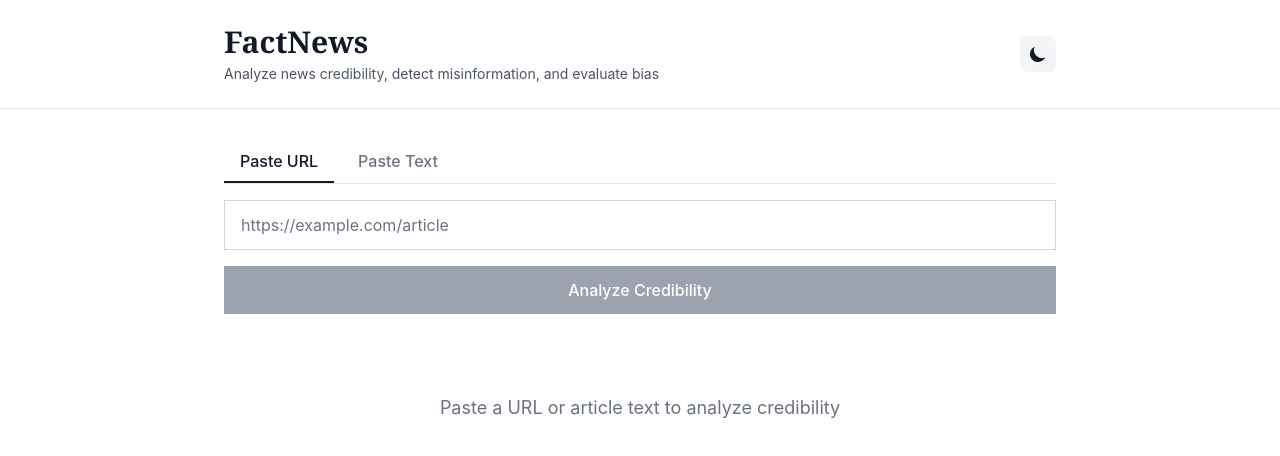
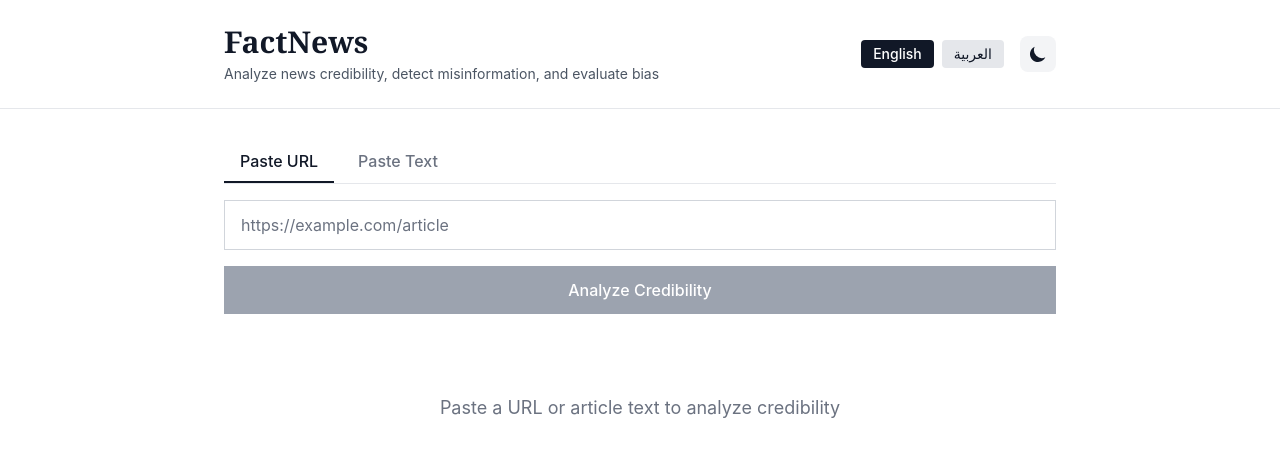
Before and after one commit to abouguri/Quanta, a Next.js app: page / in a window 1280 px wide. Shown: the top 456 px of the page. Built offline with nearby package versions, Linux system fonts and the light colour scheme.

Commit message:
Add multi-language support (English & Arabic)

```diff
--- a/app/layout.tsx
+++ b/app/layout.tsx
@@ -1,6 +1,7 @@
 import type { Metadata, Viewport } from 'next'
 import './globals.css'
 import { ThemeProvider } from '@/lib/theme'
+import { TranslationProvider } from '@/lib/i18n'
 
 export const metadata: Metadata = {
   title: 'FactNews — News Credibility Analyzer',
@@ -31,7 +32,9 @@ export default function RootLayout({
     <html lang="en" suppressHydrationWarning>
       <body>
         <ThemeProvider>
-          {children}
+          <TranslationProvider>
+            {children}
+          </TranslationProvider>
         </ThemeProvider>
       </body>
     </html>
--- a/app/page.tsx
+++ b/app/page.tsx
@@ -5,11 +5,14 @@ import { ArticleInput } from '@/components/ArticleInput'
 import { CredibilityReport } from '@/components/CredibilityReport'
 import { AnalysisResult } from '@/types/analysis'
 import { ThemeToggle } from '@/components/ThemeToggle'
+import { LanguageSelector } from '@/components/LanguageSelector'
+import { useTranslation } from '@/lib/i18n'
 
 export default function Home() {
   const [loading, setLoading] = useState(false)
   const [result, setResult] = useState<AnalysisResult | null>(null)
   const [error, setError] = useState<string | null>(null)
+  const { t, language } = useTranslation()
 
   const handleAnalyze = async (url: string | null, text: string) => {
     setLoading(true)
@@ -66,17 +69,20 @@ export default function Home() {
   }
 
   return (
-    <main className="min-h-screen bg-white dark:bg-gray-900 transition-colors">
+    <main className="min-h-screen bg-white dark:bg-gray-900 transition-colors" dir={language === 'ar' ? 'rtl' : 'ltr'}>
       {/* Header */}
       <header className="border-b border-gray-200 dark:border-gray-800 bg-white dark:bg-gray-900 sticky top-0 z-10 transition-colors">
         <div className="max-w-4xl mx-auto px-4 sm:px-6 lg:px-8 py-6 flex items-center justify-between">
           <div>
             <h1 className="text-3xl font-serif font-bold text-gray-900 dark:text-white">FactNews</h1>
             <p className="text-sm text-gray-600 dark:text-gray-400 mt-1">
-              Analyze news credibility, detect misinformation, and evaluate bias
+              {t('header.subtitle')}
             </p>
           </div>
-          <ThemeToggle />
+          <div className="flex items-center gap-4">
+            <LanguageSelector />
+            <ThemeToggle />
+          </div>
         </div>
       </header>
 
@@ -90,7 +96,7 @@ export default function Home() {
         {/* Error */}
         {error && (
           <div className="bg-red-50 dark:bg-red-900/20 border-l-4 border-red-400 dark:border-red-600 p-4 mb-6 rounded-none">
-            <p className="font-bold text-red-900 dark:text-red-200">Error</p>
+            <p className="font-bold text-red-900 dark:text-red-200">{t('error.title')}</p>
             <p className="text-red-800 dark:text-red-300 text-sm mt-1">{error}</p>
           </div>
         )}
@@ -117,7 +123,7 @@ export default function Home() {
         {/* Empty State */}
         {!loading && !result && !error && (
           <div className="text-center py-12">
-            <p className="text-gray-500 dark:text-gray-400 text-lg">Paste a URL or article text to analyze credibility</p>
+            <p className="text-gray-500 dark:text-gray-400 text-lg">{t('empty.message')}</p>
           </div>
         )}
       </div>
--- a/components/ArticleInput.tsx
+++ b/components/ArticleInput.tsx
@@ -1,6 +1,7 @@
 'use client'
 
 import { useState } from 'react'
+import { useTranslation } from '@/lib/i18n'
 
 interface ArticleInputProps {
   onSubmit: (url: string | null, text: string) => void
@@ -11,6 +12,7 @@ export function ArticleInput({ onSubmit, disabled = false }: ArticleInputProps)
   const [tab, setTab] = useState<'url' | 'text'>('url')
   const [urlInput, setUrlInput] = useState('')
   const [textInput, setTextInput] = useState('')
+  const { t } = useTranslation()
 
   const handleSubmit = () => {
     if (tab === 'url' && urlInput.trim()) {
@@ -34,7 +36,7 @@ export function ArticleInput({ onSubmit, disabled = false }: ArticleInputProps)
               : 'border-transparent text-gray-500 dark:text-gray-400 hover:text-gray-700 dark:hover:text-gray-300'
           }`}
         >
-          Paste URL
+          {t('input.urlTab')}
         </button>
         <button
           onClick={() => setTab('text')}
@@ -44,7 +46,7 @@ export function ArticleInput({ onSubmit, disabled = false }: ArticleInputProps)
               : 'border-transparent text-gray-500 dark:text-gray-400 hover:text-gray-700 dark:hover:text-gray-300'
           }`}
         >
-          Paste Text
+          {t('input.textTab')}
         </button>
       </div>
 
@@ -54,7 +56,7 @@ export function ArticleInput({ onSubmit, disabled = false }: ArticleInputProps)
           type="url"
           value={urlInput}
           onChange={(e) => setUrlInput(e.target.value)}
-          placeholder="https://example.com/article"
+          placeholder={t('input.urlPlaceholder')}
           disabled={disabled}
           className="w-full px-4 py-3 border border-gray-300 dark:border-gray-600 bg-white dark:bg-gray-800 rounded-none focus:outline-none focus:ring-2 focus:ring-gray-800 dark:focus:ring-gray-400 disabled:bg-gray-100 dark:disabled:bg-gray-700 text-gray-900 dark:text-white placeholder-gray-500 dark:placeholder-gray-400"
         />
@@ -62,7 +64,7 @@ export function ArticleInput({ onSubmit, disabled = false }: ArticleInputProps)
         <textarea
           value={textInput}
           onChange={(e) => setTextInput(e.target.value)}
-          placeholder="Paste article text here (min 100 characters)..."
+          placeholder={t('input.textPlaceholder')}
           disabled={disabled}
           rows={8}
           className="w-full px-4 py-3 border border-gray-300 dark:border-gray-600 bg-white dark:bg-gray-800 rounded-none focus:outline-none focus:ring-2 focus:ring-gray-800 dark:focus:ring-gray-400 disabled:bg-gray-100 dark:disabled:bg-gray-700 text-gray-900 dark:text-white placeholder-gray-500 dark:placeholder-gray-400 font-mono text-sm"
@@ -75,12 +77,12 @@ export function ArticleInput({ onSubmit, disabled = false }: ArticleInputProps)
         disabled={!isReady || disabled}
         className="w-full px-6 py-3 bg-gray-900 dark:bg-gray-800 text-white font-medium hover:bg-gray-800 dark:hover:bg-gray-700 transition-colors disabled:bg-gray-400 dark:disabled:bg-gray-600 disabled:cursor-not-allowed rounded-none"
       >
-        {disabled ? 'Analyzing...' : 'Analyze Credibility'}
+        {disabled ? t('input.analyzingButton') : t('input.submitButton')}
       </button>
 
       {tab === 'text' && (
         <p className="text-xs text-gray-500 dark:text-gray-400">
-          {textInput.length} characters ({textInput.length < 100 ? 'min 100 required' : '✓'})
+          {textInput.length} {t('input.charactersLabel')} ({textInput.length < 100 ? `${t('input.textTab')} 100 required` : '✓'})
         </p>
       )}
     </div>
--- /dev/null
+++ b/components/LanguageSelector.tsx
@@ -0,0 +1,32 @@
+'use client'
+
+import { useTranslation } from '@/lib/i18n'
+
+export function LanguageSelector() {
+  const { language, setLanguage } = useTranslation()
+
+  return (
+    <div className="flex gap-2">
+      <button
+        onClick={() => setLanguage('en')}
+        className={`px-3 py-1 rounded text-sm font-medium transition-colors ${
+          language === 'en'
+            ? 'bg-gray-900 dark:bg-white text-white dark:text-gray-900'
+            : 'bg-gray-200 dark:bg-gray-700 text-gray-900 dark:text-white hover:bg-gray-300 dark:hover:bg-gray-600'
+        }`}
+      >
+        English
+      </button>
+      <button
+        onClick={() => setLanguage('ar')}
+        className={`px-3 py-1 rounded text-sm font-medium transition-colors ${
+          language === 'ar'
+            ? 'bg-gray-900 dark:bg-white text-white dark:text-gray-900'
+            : 'bg-gray-200 dark:bg-gray-700 text-gray-900 dark:text-white hover:bg-gray-300 dark:hover:bg-gray-600'
+        }`}
+      >
+        العربية
+      </button>
+    </div>
+  )
+}
--- /dev/null
+++ b/lib/i18n.tsx
@@ -0,0 +1,51 @@
+'use client'
+
+import { createContext, useContext, useState, ReactNode } from 'react'
+import en from './translations/en.json'
+import ar from './translations/ar.json'
+
+type Language = 'en' | 'ar'
+
+interface TranslationContextType {
+  language: Language
+  t: (path: string) => string
+  setLanguage: (lang: Language) => void
+}
+
+const translations = { en, ar }
+
+const TranslationContext = createContext<TranslationContextType | undefined>(undefined)
+
+const getNestedValue = (obj: any, path: string): string => {
+  return path.split('.').reduce((current, prop) => current?.[prop], obj) || path
+}
+
+export function TranslationProvider({ children }: { children: ReactNode }) {
+  const [language, setLanguage] = useState<Language>('en')
+
+  const t = (path: string, replacements?: Record<string, string | number>): string => {
+    let value = getNestedValue(translations[language], path)
+
+    if (replacements) {
+      Object.entries(replacements).forEach(([key, val]) => {
+        value = value.replace(`{${key}}`, String(val))
+      })
+    }
+
+    return value
+  }
+
+  return (
+    <TranslationContext.Provider value={{ language, t, setLanguage }}>
+      {children}
+    </TranslationContext.Provider>
+  )
+}
+
+export function useTranslation() {
+  const context = useContext(TranslationContext)
+  if (context === undefined) {
+    throw new Error('useTranslation must be used within a TranslationProvider')
+  }
+  return context
+}
--- /dev/null
+++ b/lib/translations/ar.json
@@ -0,0 +1,43 @@
+{
+  "header": {
+    "title": "FactNews",
+    "subtitle": "حلل مصداقية الأخبار، واكتشف المعلومات المضللة، وقيّم التحيز"
+  },
+  "input": {
+    "urlTab": "الصق الرابط",
+    "textTab": "الصق النص",
+    "urlPlaceholder": "https://example.com/article",
+    "textPlaceholder": "الصق نص المقالة هنا (100 حرف على الأقل)...",
+    "submitButton": "تحليل المصداقية",
+    "analyzingButton": "جاري التحليل...",
+    "charactersLabel": "أحرف"
+  },
+  "report": {
+    "title": "تحليل المصداقية",
+    "scoreExplanation": "تحصل هذه المقالة على {score}/100 في المصداقية. 80-100 موثوقة، 60-79 معتدلة، 40-59 مشكوك فيها، وأقل من 40 لها مخاطر عالية من المعلومات المضللة.",
+    "factRisk": "مخاطر الحقائق",
+    "factRiskHint": "أعلى = أخطر",
+    "bias": "مستوى التحيز",
+    "biasHint": "أعلى = أكثر تحيزاً",
+    "sensationalism": "الحسية",
+    "sensationalismHint": "أعلى = أكثر استثارة",
+    "redFlags": "الأعلام الحمراء",
+    "redFlagsHint": "تحذيرات المصداقية",
+    "noRedFlags": "لم يتم العثور على أعلام حمراء كبيرة",
+    "warnings": "التحذيرات",
+    "reliable": "موثوقة",
+    "moderate": "معتدلة",
+    "questionable": "مشكوك فيها",
+    "highRisk": "مخاطر عالية",
+    "source": "المصدر",
+    "author": "المؤلف",
+    "published": "منشور في"
+  },
+  "error": {
+    "title": "خطأ",
+    "generic": "حدث خطأ. يرجى المحاولة مرة أخرى."
+  },
+  "empty": {
+    "message": "الصق رابط أو نص مقالة لتحليل المصداقية"
+  }
+}
--- /dev/null
+++ b/lib/translations/en.json
@@ -0,0 +1,43 @@
+{
+  "header": {
+    "title": "FactNews",
+    "subtitle": "Analyze news credibility, detect misinformation, and evaluate bias"
+  },
+  "input": {
+    "urlTab": "Paste URL",
+    "textTab": "Paste Text",
+    "urlPlaceholder": "https://example.com/article",
+    "textPlaceholder": "Paste article text here (min 100 characters)...",
+    "submitButton": "Analyze Credibility",
+    "analyzingButton": "Analyzing...",
+    "charactersLabel": "characters"
+  },
+  "report": {
+    "title": "Credibility Analysis",
+    "scoreExplanation": "This article scores {score}/100 on credibility. 80-100 is reliable, 60-79 is moderate, 40-59 is questionable, and below 40 has high misinformation risk.",
+    "factRisk": "Fact Risk",
+    "factRiskHint": "Higher = riskier",
+    "bias": "Bias Level",
+    "biasHint": "Higher = more biased",
+    "sensationalism": "Sensationalism",
+    "sensationalismHint": "Higher = more sensationalist",
+    "redFlags": "Red Flags",
+    "redFlagsHint": "Credibility warnings",
+    "noRedFlags": "No major red flags found",
+    "warnings": "Warnings",
+    "reliable": "Reliable",
+    "moderate": "Moderate",
+    "questionable": "Questionable",
+    "highRisk": "High Risk",
+    "source": "Source",
+    "author": "Author",
+    "published": "Published"
+  },
+  "error": {
+    "title": "Error",
+    "generic": "An error occurred. Please try again."
+  },
+  "empty": {
+    "message": "Paste a URL or article text to analyze credibility"
+  }
+}
```
